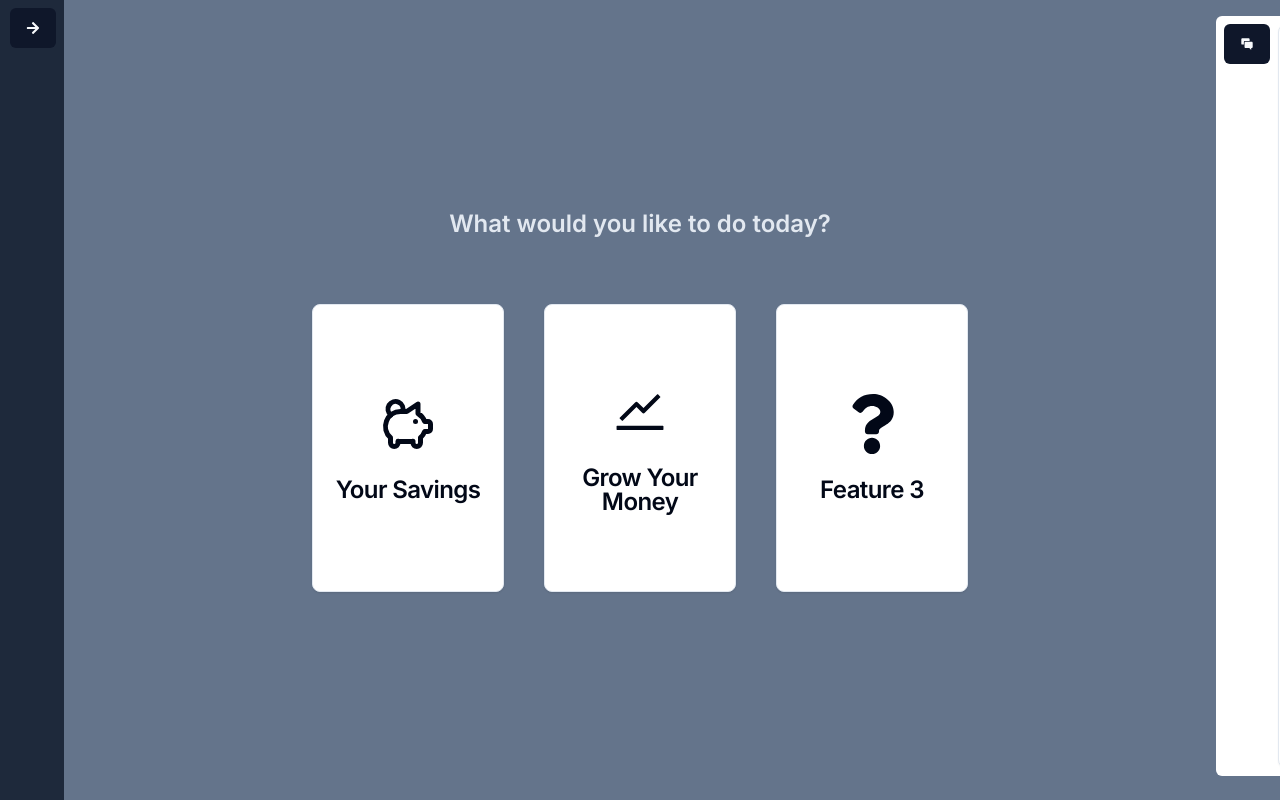
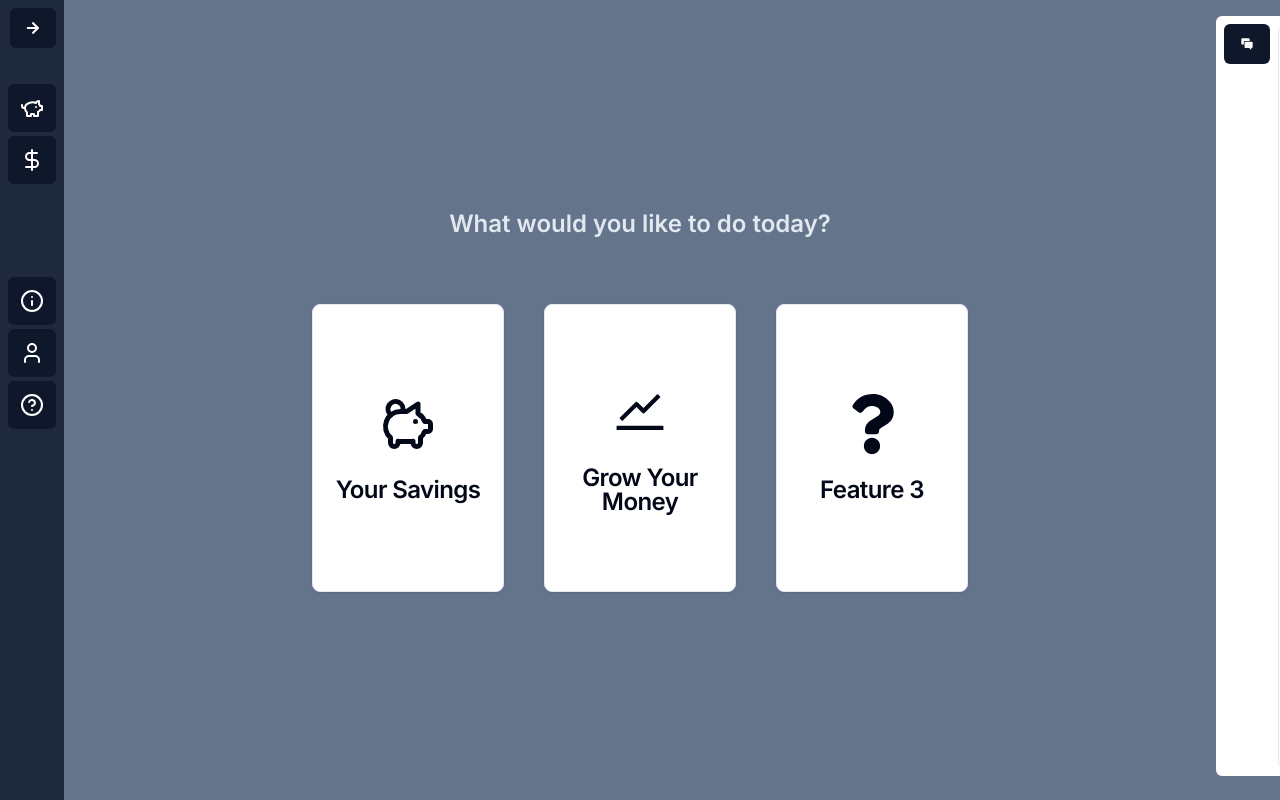
Before and after one commit to zsh-eng/hacksingapore, a Next.js app: page / in a window 1280 px wide. Built offline with nearby package versions, Linux system fonts and the light colour scheme; no server answers.

Commit message:
feat: update navbar styling

```diff
--- a/src/components/ui/navbar.tsx
+++ b/src/components/ui/navbar.tsx
@@ -3,6 +3,55 @@ import { Button } from './button';
 import { useState } from 'react';
 import { FaArrowLeft, FaArrowRight } from 'react-icons/fa';
 import { cn } from '@/lib/utils';
+import { Info, User, CircleHelp, PiggyBank, DollarSign } from 'lucide-react';
+import { Separator } from '@/components/ui/separator';
+
+type NavItemProps = {
+  icon: React.FC<{ className?: string }>;
+  href: string;
+  label: string;
+  small?: boolean;
+};
+
+function NavItem({ icon: Icon, href, label, small = false }: NavItemProps) {
+  if (small) {
+    return (
+      <Button
+        size={'icon'}
+        className={cn(
+          'hover:bg-muted-foreground transition-all py-4 px-4 ml-auto w-12 h-12'
+        )}
+      >
+        <Link
+          className={cn(
+            'text-muted text-lg font-normal flex items-center translate'
+          )}
+          href={href}
+        >
+          <Icon className={cn('text-background h-6 w-6')} />
+        </Link>
+      </Button>
+    );
+  }
+
+  return (
+    <div
+      className={cn(
+        'flex items-center justify-start hover:bg-muted-foreground w-full transition-all py-2 cursor-pointer px-2'
+      )}
+    >
+      <Link
+        className={cn(
+          'text-muted text-lg font-normal flex items-center translate'
+        )}
+        href={href}
+      >
+        <Icon className={cn('text-background mr-2 h-5 w-5')} />
+        <span>{label}</span>
+      </Link>
+    </div>
+  );
+}
 
 export default function Navbar() {
   const [isNavbarOpen, setIsNavbarOpen] = useState(false);
@@ -25,26 +74,49 @@ export default function Navbar() {
               {isNavbarOpen ? <FaArrowLeft /> : <FaArrowRight />}
             </Button>
           </div>
-          <div className='flex flex-col gap-4 items-start'>
-            <Button variant={'link'}>
-              <Link className='text-gray-300' href='/about'>
-                About Us
-              </Link>
-            </Button>
-            <Button variant={'link'}>
-              <Link className='text-gray-300' href='/contact'>
-                Contact
-              </Link>
-            </Button>
-            <Button variant={'link'}>
-              <Link className='text-gray-300' href='/faq'>
-                FAQ
-              </Link>
-            </Button>
+          <h3 className='text-xl ml-2 text-muted-foreground'>General</h3>
+          <div className='flex flex-col gap-1 items-start mt-2'>
+            <NavItem
+              icon={PiggyBank}
+              href='/savings'
+              label='Savings'
+              small={!isNavbarOpen}
+            />
+            <NavItem
+              icon={DollarSign}
+              href='/invest'
+              label='Investments'
+              small={!isNavbarOpen}
+            />
           </div>
-        </div>
-        <div className='flex justify-center mb-4'>
-          <h3 className=''>navbar uwu</h3>
+          <Separator
+            className={cn(
+              'w-5/6 mx-auto bg-muted-foreground mb-6 mt-8 transition',
+              isNavbarOpen ? 'translate-x-0' : '-translate-x-20'
+            )}
+          />
+
+          <h3 className='text-xl ml-2 text-muted-foreground'>Help</h3>
+          <div className='flex flex-col gap-1 items-start mt-2'>
+            <NavItem
+              icon={Info}
+              href='/about'
+              label='About Us'
+              small={!isNavbarOpen}
+            />
+            <NavItem
+              icon={User}
+              href='/contact'
+              label='Contact'
+              small={!isNavbarOpen}
+            />
+            <NavItem
+              icon={CircleHelp}
+              href='/faq'
+              label='FAQ'
+              small={!isNavbarOpen}
+            />
+          </div>
         </div>
       </nav>
     </div>
```
